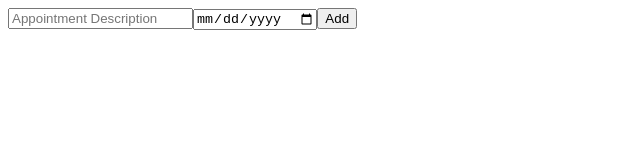
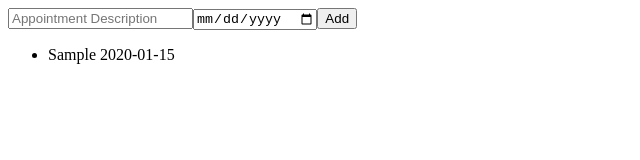
Before and after one commit to Chaitr13/Appointment-App, an Angular app: page / in a window 1280 px wide. Both pictures are taken after typing "Sample", "2020-01-15" into the empty fields and a click on the button "Add". Shown: the top 160 px of the page, without its empty margins (0-640 px from the left). Built offline with nearby package versions, Linux system fonts and the light colour scheme.

Commit message:
Using ngFor to render appointment list.

```diff
--- a/src/app/appointment-list/appointment-list.component.html
+++ b/src/app/appointment-list/appointment-list.component.html
@@ -10,3 +10,9 @@
   />
   <button (click)="addAppointment()">Add</button>
 </div>
+
+<ul>
+  <li *ngFor="let appointment of appointments">
+    {{ appointment.title }} {{ appointment.date }}
+  </li>
+</ul>
```
